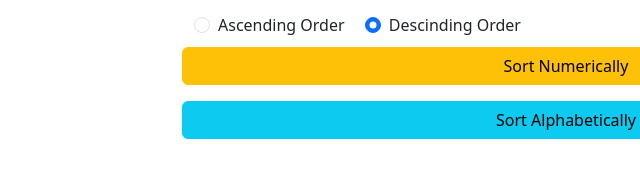
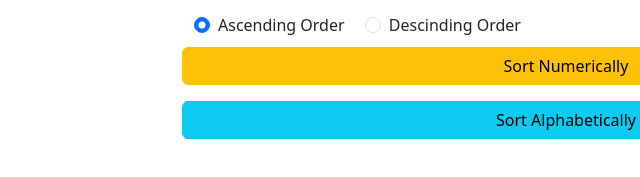
Before and after one commit to LilArriettyDev/lilarriettydev.github.io, a plain HTML site: page sort.html in a window 1280 px wide. Shown: the part 519-696 px from the top of the page, 74-714 px from the left. Drawn offline with nearby package versions, Linux system fonts and the light colour scheme.

Commit message:
Added Ascending and Descinding feature

```diff
--- a/sort.html
+++ b/sort.html
@@ -57,7 +57,7 @@
                type="radio"
                name="options"
                id="ascending"
-               autocomplete="off">
+               checked>
         <label class="form-check-label"
                for="defaultRadioSwitch">
             Ascending Order
@@ -69,7 +69,6 @@
                name="options"
                id="descinding"
                autocomplete="off"
-               checked>
         <label class="form-check-label"
                for="checkedRadioSwitch">
             Descinding Order
@@ -128,9 +127,9 @@
         const points = getDynamicPoints()
             .map(Number)
             .filter(value => !isNaN(value));
-        if (document.getElementById("ascending").checked){
+        if (document.getElementById("ascending").checked) {
             points.sort((a, b) => a - b);
-        }else {
+        } else {
             points.sort((a, b) => b - a);
         }
         displayWithBadges(points); // Display with badges
@@ -140,9 +139,9 @@
         const points = getDynamicPoints()
             .filter(value => !isNaN(value))
             .map(value => value.toString()); // Ensure all values are strings
-        if (document.getElementById("ascending").checked){
+        if (document.getElementById("ascending").checked) {
             points.sort();
-        }else {
+        } else {
             points.sort();
             points.reverse();
         }
```
